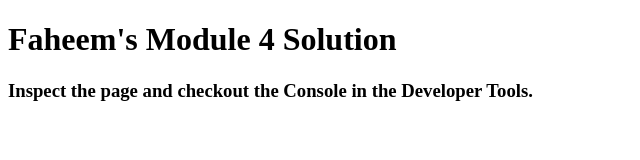
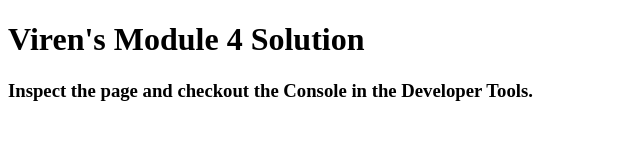
Before and after one commit to Viren18/coursera, a plain HTML site: page module-4-solution/index.html in a window 1280 px wide. Shown: the whole page, without its empty margins (0-640 px from the left). Drawn offline with Linux system fonts and the light colour scheme.

Commit message:
Update index.html

```diff
--- a/module-4-solution/index.html
+++ b/module-4-solution/index.html
@@ -11,7 +11,7 @@
   <script src="script.js"></script>
 </head>
 <body>
-  <h1>Faheem's Module 4 Solution</h1>
+  <h1>Viren's Module 4 Solution</h1>
   <h3>Inspect the page and checkout the Console in the Developer Tools.</h3>
 </body>
 </html>
```
